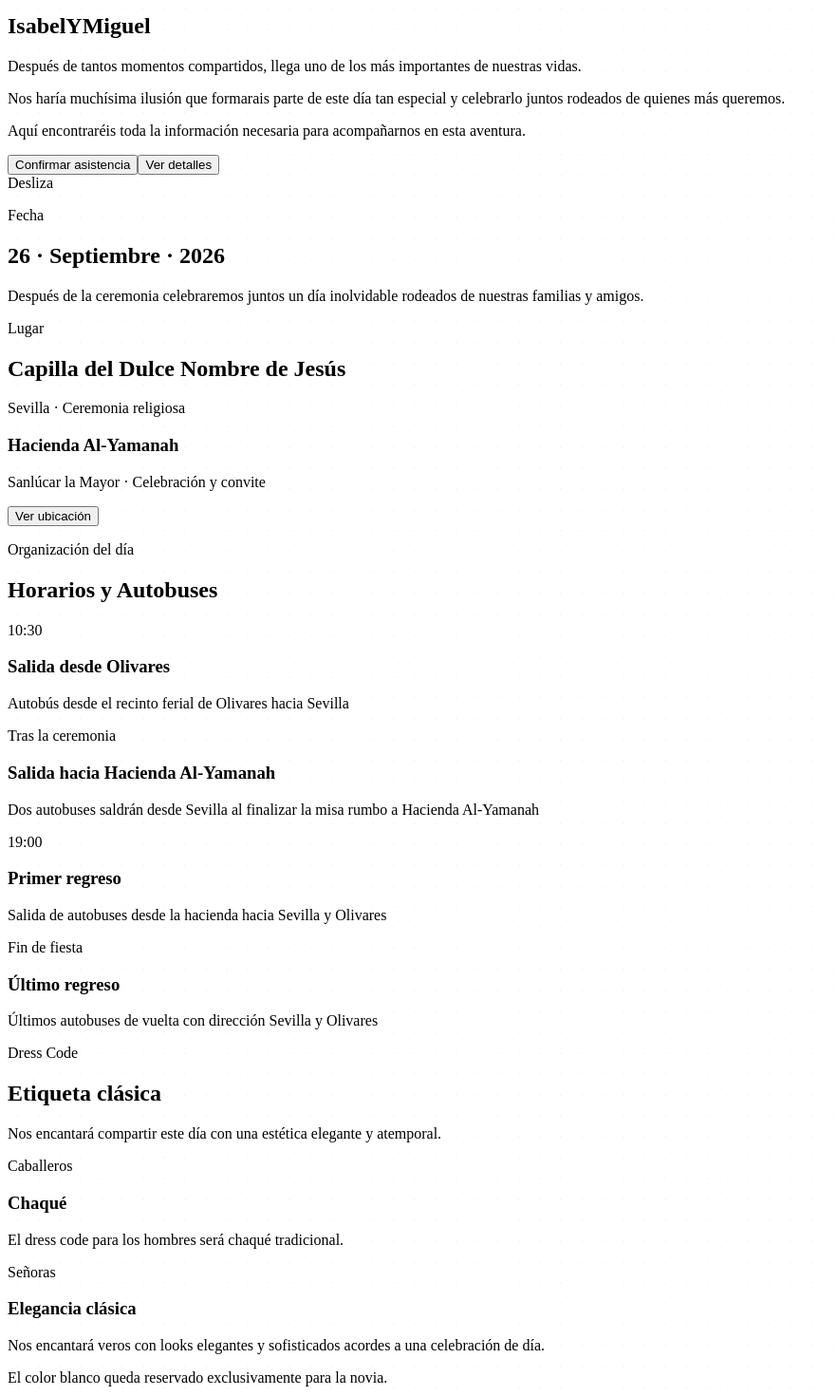
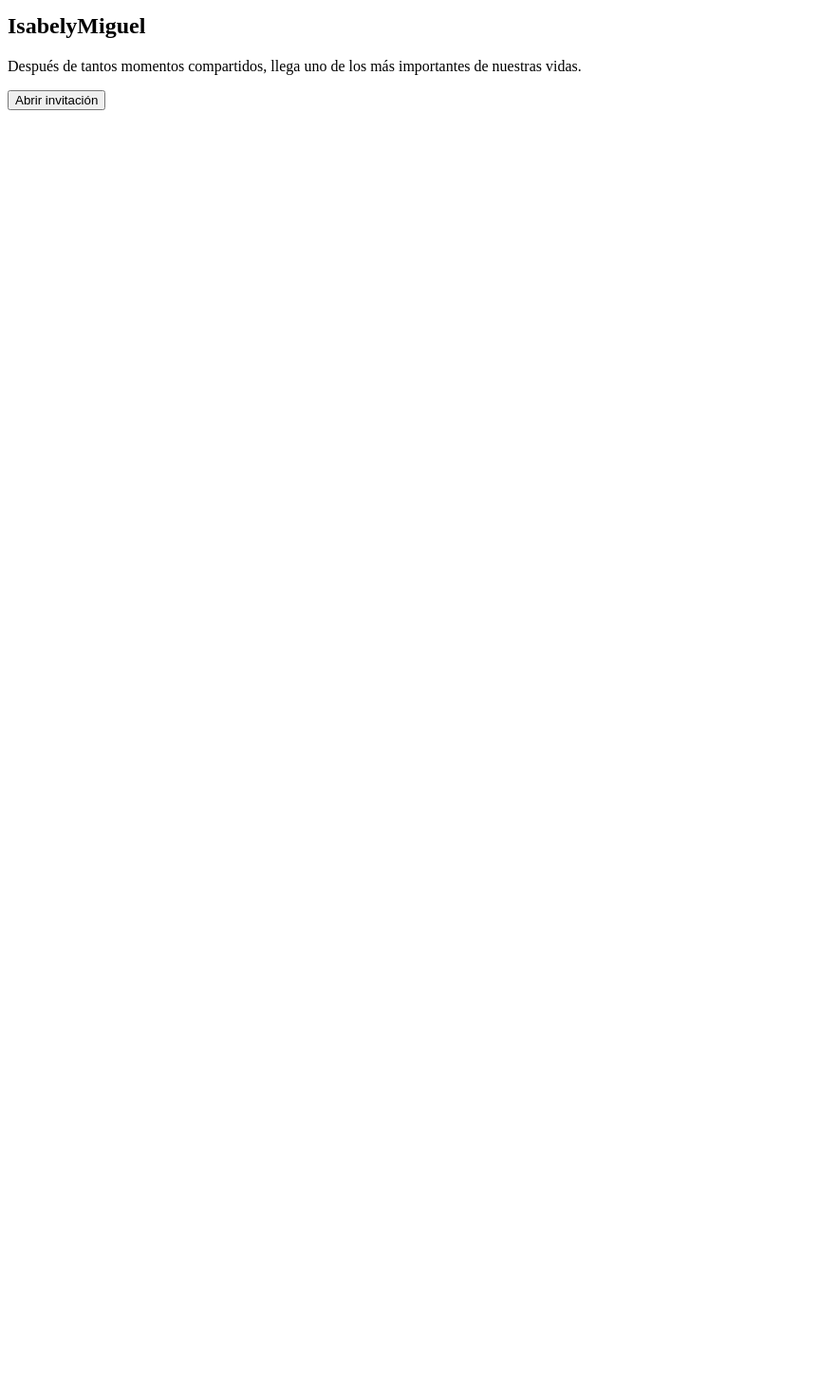
Before and after one commit to migueldevicente7-boop/boda-isabel-miguel, a Next.js app: page / in a window 1280 px wide. Shown: the part 40-1510 px from the top of the page at 95% size, without its empty margins (0-882 px from the left). After the commit the page ends 800 px from the top, so only its background shows below. Built offline with nearby package versions, Linux system fonts and the light colour scheme.

Commit message:
Update page.tsx

```diff
--- a/app/page.tsx
+++ b/app/page.tsx
@@ -1,317 +1,267 @@
+"use client";
+
+import { useState } from "react";
+
 export default function WeddingWebsite() {
-  const texture = {
-    backgroundImage:
-      'radial-gradient(rgba(31,58,68,0.03) 1px, transparent 1px)',
-    backgroundSize: '22px 22px',
-  };
+  const [opened, setOpened] = useState(false);
 
-  const schedule = [
+  const buses = [
     {
-      hora: '10:30',
-      titulo: 'Salida desde Olivares',
-      texto: 'Autobús desde el recinto ferial de Olivares hacia Sevilla',
+      hora: "10:30",
+      titulo: "Salida desde Olivares",
+      texto:
+        "Autobús desde el recinto ferial de Olivares hacia Sevilla.",
     },
     {
-      hora: 'Tras la ceremonia',
-      titulo: 'Salida hacia Hacienda Al‑Yamanah',
+      hora: "Tras la ceremonia",
+      titulo: "Salida hacia Hacienda Al-Yamanah",
       texto:
-        'Dos autobuses saldrán desde Sevilla al finalizar la misa rumbo a Hacienda Al‑Yamanah',
+        "Dos autobuses saldrán desde Sevilla al finalizar la misa rumbo a la hacienda.",
     },
     {
-      hora: '19:00',
-      titulo: 'Primer regreso',
+      hora: "19:00",
+      titulo: "Primer regreso",
       texto:
-        'Salida de autobuses desde la hacienda hacia Sevilla y Olivares',
+        "Un autobús vuelve hacia Sevilla y otro hacia Olivares.",
     },
     {
-      hora: 'Fin de fiesta',
-      titulo: 'Último regreso',
+      hora: "Fin de fiesta",
+      titulo: "Último regreso",
       texto:
-        'Últimos autobuses de vuelta con dirección Sevilla y Olivares',
+        "Últimos autobuses de vuelta con dirección Sevilla y Olivares.",
     },
   ];
 
   return (
+    <main className="min-h-screen bg-[#F6F0E8] text-[#1E3842] overflow-x-hidden">
+      {/* Fondo */}
       <div
-      className="min-h-screen bg-[#F4EFE7] text-[#1F3A44] font-serif overflow-hidden"
-      style={texture}
-    >
-      {/* Carta de apertura */}
-      <section className="relative min-h-screen flex items-center justify-center px-6 py-20">
-        <div className="absolute inset-0 bg-[linear-gradient(to_bottom,rgba(31,58,68,0.06),transparent)]" />
+        className="fixed inset-0 opacity-[0.04] pointer-events-none"
+        style={{
+          backgroundImage:
+            "radial-gradient(#1E3842 0.6px, transparent 0.6px)",
+          backgroundSize: "18px 18px",
+        }}
+      />
 
-        <div className="relative z-10 max-w-3xl bg-[#F8F4EE]/90 backdrop-blur-sm border border-[#DED2C5] rounded-[2.5rem] p-8 md:p-16 shadow-[0_20px_80px_rgba(31,58,68,0.12)]">
-          <p className="uppercase tracking-[0.35em] text-xs md:text-sm text-[#6B7B82] mb-8 text-center">
+      {/* HERO */}
+      <section className="relative min-h-screen flex flex-col items-center justify-center px-8 text-center">
+        <div className="absolute inset-0 bg-gradient-to-b from-[#1E3842]/10 to-transparent" />
+
+        <div className="relative z-10 max-w-xl">
+          <p className="uppercase tracking-[0.4em] text-xs text-[#425961] mb-8">
             Una carta para vosotros
           </p>
 
-          <div className="w-20 h-px bg-[#9C8B76] mx-auto mb-10" />
-
-          <h1 className="text-5xl md:text-8xl font-light text-center leading-none mb-12">
+          <h1 className="text-6xl md:text-7xl font-serif leading-none mb-6">
             Isabel
-            <span className="mx-4 text-[#A89781]">Y</span>
+            <span className="block text-[#8B7765] text-4xl md:text-5xl my-2">
+              y
+            </span>
             Miguel
           </h1>
 
-          <div className="space-y-6 text-lg md:text-xl leading-relaxed text-[#425961] max-w-2xl mx-auto text-center">
-            <p>
+          <p className="text-[#5B6B72] leading-8 text-lg mb-14">
             Después de tantos momentos compartidos, llega uno de los más
             importantes de nuestras vidas.
           </p>
 
-            <p>
-              Nos haría muchísima ilusión que formarais parte de este día tan
-              especial y celebrarlo juntos rodeados de quienes más queremos.
+          {!opened ? (
+            <button
+              onClick={() => setOpened(true)}
+              className="border border-[#1E3842] px-10 py-4 rounded-full tracking-[0.2em] uppercase text-sm hover:bg-[#1E3842] hover:text-white transition-all duration-500"
+            >
+              Abrir invitación
+            </button>
+          ) : (
+            <div className="animate-fadeIn space-y-20 mt-20">
+              {/* INTRO */}
+              <section className="bg-[#FAF7F2]/80 backdrop-blur-sm rounded-[40px] p-10 shadow-xl border border-[#E6DDD2]">
+                <p className="leading-9 text-[#4B5C63] text-lg">
+                  Nos haría muchísima ilusión que formarais parte de este día
+                  tan especial y celebrar juntos rodeados de quienes más
+                  queremos.
+                </p>
+              </section>
+
+              {/* FECHA */}
+              <section className="space-y-8">
+                <div>
+                  <p className="uppercase tracking-[0.3em] text-xs text-[#7A6C5D] mb-3">
+                    Fecha
                   </p>
 
-            <p>
-              Aquí encontraréis toda la información necesaria para acompañarnos
-              en esta aventura.
-            </p>
+                  <h2 className="text-4xl font-serif">
+                    26 · Septiembre · 2026
+                  </h2>
                 </div>
 
-          <div className="flex flex-col md:flex-row items-center justify-center gap-4 mt-14">
-            <button className="px-8 py-4 rounded-full bg-[#1F3A44] text-[#F4EFE7] tracking-[0.15em] uppercase text-sm hover:scale-105 transition-transform shadow-xl">
-              Confirmar asistencia
-            </button>
+                <p className="text-[#5B6B72] leading-8">
+                  Después de la ceremonia celebraremos juntos un día inolvidable
+                  rodeados de nuestras familias y amigos.
+                </p>
+              </section>
 
-            <button className="px-8 py-4 rounded-full border border-[#1F3A44]/20 bg-white/60 text-[#1F3A44] tracking-[0.15em] uppercase text-sm hover:bg-white transition-colors">
-              Ver detalles
-            </button>
-          </div>
+              {/* LUGARES */}
+              <section className="grid gap-6">
+                <div className="bg-[#1E3842] text-white rounded-[38px] p-8 shadow-2xl">
+                  <p className="uppercase tracking-[0.25em] text-xs mb-3 opacity-70">
+                    Ceremonia
+                  </p>
+
+                  <h3 className="text-3xl font-serif mb-2">
+                    Capilla del Dulce Nombre de Jesús
+                  </h3>
+
+                  <p className="opacity-80">Sevilla</p>
                 </div>
 
-        <div className="absolute bottom-10 left-1/2 -translate-x-1/2 text-[#6B7B82] text-sm tracking-[0.25em] uppercase animate-bounce">
-          Desliza
+                <div className="bg-[#E8DDD0] rounded-[38px] p-8 shadow-xl">
+                  <p className="uppercase tracking-[0.25em] text-xs mb-3 text-[#7A6C5D]">
+                    Celebración
+                  </p>
+
+                  <h3 className="text-3xl font-serif mb-2">
+                    Hacienda Al-Yamanah
+                  </h3>
+
+                  <p className="text-[#5B6B72]">Sanlúcar la Mayor</p>
                 </div>
               </section>
 
-      {/* Fecha y lugar */}
-      <section className="py-24 px-6">
-        <div className="max-w-5xl mx-auto grid md:grid-cols-2 gap-10 items-center">
-          <div className="bg-[#E8DED2] rounded-[2rem] p-10 shadow-lg">
-            <p className="uppercase tracking-[0.25em] text-sm mb-4 text-[#6D7D84]">
-              Fecha
-            </p>
-
-            <h2 className="text-4xl mb-6">26 · Septiembre · 2026</h2>
-
-            <p className="text-lg leading-relaxed text-[#435962]">
-              Después de la ceremonia celebraremos juntos un día inolvidable
-              rodeados de nuestras familias y amigos.
-            </p>
-          </div>
-
-          <div className="bg-[#1F3A44] text-[#F4EFE7] rounded-[2rem] p-10 shadow-2xl">
-            <p className="uppercase tracking-[0.25em] text-sm mb-4 text-[#C7B9A7]">
-              Lugar
-            </p>
-
-            <h2 className="text-4xl mb-4">
-              Capilla del Dulce Nombre de Jesús
-            </h2>
-
-            <p className="text-lg leading-relaxed text-[#D9D1C7] mb-4">
-              Sevilla · Ceremonia religiosa
-            </p>
-
-            <div className="w-full h-px bg-white/10 my-6" />
-
-            <h3 className="text-2xl mb-3 text-[#F4EFE7]">
-              Hacienda Al‑Yamanah
-            </h3>
-
-            <p className="text-lg leading-relaxed text-[#D9D1C7]">
-              Sanlúcar la Mayor · Celebración y convite
-            </p>
-
-            <button className="mt-8 border border-[#C7B9A7] px-6 py-3 rounded-full hover:bg-[#F4EFE7] hover:text-[#1F3A44] transition-colors">
-              Ver ubicación
-            </button>
-          </div>
-        </div>
-      </section>
-
-      {/* Horarios */}
-      <section className="py-24 px-6 bg-[#EFE7DD]">
-        <div className="max-w-5xl mx-auto">
-          <div className="text-center mb-16">
-            <p className="uppercase tracking-[0.25em] text-sm text-[#6D7D84] mb-4">
+              {/* AUTOBUSES */}
+              <section className="space-y-10">
+                <div>
+                  <p className="uppercase tracking-[0.3em] text-xs text-[#7A6C5D] mb-3">
                     Organización del día
                   </p>
 
-            <h2 className="text-5xl">Horarios y Autobuses</h2>
+                  <h2 className="text-4xl font-serif">
+                    Horarios y Autobuses
+                  </h2>
                 </div>
 
-          <div className="grid md:grid-cols-2 lg:grid-cols-4 gap-8">
-            {schedule.map((item, index) => (
+                <div className="grid gap-6">
+                  {buses.map((bus, i) => (
                     <div
-                key={index}
-                className="bg-white rounded-[2rem] p-8 shadow-md hover:-translate-y-1 transition-transform"
+                      key={i}
+                      className="bg-[#FAF7F2]/90 rounded-[35px] p-8 border border-[#E7DED4] shadow-lg"
                     >
-                <p className="text-3xl lg:text-4xl mb-6 text-[#1F3A44] leading-tight break-words">
-                  {item.hora}
+                      <p className="text-sm uppercase tracking-[0.25em] text-[#8B7765] mb-4">
+                        {bus.hora}
                       </p>
 
-                <h3 className="text-2xl mb-4 break-words leading-tight">
-                  {item.titulo}
+                      <h3 className="text-2xl font-serif mb-4 leading-tight break-words">
+                        {bus.titulo}
                       </h3>
 
-                <p className="text-[#5C6E75] leading-relaxed break-words">
-                  {item.texto}
+                      <p className="text-[#5B6B72] leading-7">
+                        {bus.texto}
                       </p>
                     </div>
                   ))}
                 </div>
+              </section>
+
+              {/* DRESS CODE */}
+              <section className="bg-[#1E3842] text-white rounded-[42px] p-10 shadow-2xl">
+                <p className="uppercase tracking-[0.3em] text-xs opacity-70 mb-4">
+                  Dress Code
+                </p>
+
+                <h2 className="text-4xl font-serif mb-8">
+                  Elegancia clásica
+                </h2>
+
+                <div className="space-y-5 text-white/85 leading-8">
+                  <p>
+                    Hombres de chaqué.
+                  </p>
+
+                  <p>
+                    Mujeres de manera elegante.
+                  </p>
+
+                  <p>
+                    El color blanco queda reservado para la novia.
+                  </p>
                 </div>
               </section>
 
-      {/* Dress Code */}
-      <section className="py-24 px-6 bg-[#F7F2EB]">
-        <div className="max-w-5xl mx-auto">
-          <div className="text-center mb-16">
-            <p className="uppercase tracking-[0.25em] text-sm text-[#6D7D84] mb-4">
-              Dress Code
+              {/* FORMULARIO */}
+              <section className="space-y-8">
+                <div>
+                  <p className="uppercase tracking-[0.3em] text-xs text-[#7A6C5D] mb-3">
+                    Confirmación
                   </p>
 
-            <h2 className="text-5xl mb-6">Etiqueta clásica</h2>
-
-            <p className="text-[#5C6E75] text-lg max-w-2xl mx-auto leading-relaxed">
-              Nos encantará compartir este día con una estética elegante y
-              atemporal.
-            </p>
+                  <h2 className="text-4xl font-serif">
+                    Nos encantará contar contigo
+                  </h2>
                 </div>
 
-          <div className="grid md:grid-cols-2 gap-8">
-            <div className="bg-white rounded-[2rem] p-10 shadow-lg border border-[#E6DBCF]">
-              <p className="uppercase tracking-[0.25em] text-sm text-[#6D7D84] mb-6">
-                Caballeros
-              </p>
-
-              <h3 className="text-3xl mb-6 text-[#1F3A44]">Chaqué</h3>
-
-              <p className="text-[#5C6E75] leading-relaxed text-lg">
-                El dress code para los hombres será chaqué tradicional.
-              </p>
-            </div>
-
-            <div className="bg-[#1F3A44] rounded-[2rem] p-10 shadow-2xl text-[#F4EFE7]">
-              <p className="uppercase tracking-[0.25em] text-sm text-[#C7B9A7] mb-6">
-                Señoras
-              </p>
-
-              <h3 className="text-3xl mb-6">Elegancia clásica</h3>
-
-              <p className="text-[#D9D1C7] leading-relaxed text-lg mb-4">
-                Nos encantará veros con looks elegantes y sofisticados acordes
-                a una celebración de día.
-              </p>
-
-              <p className="text-[#E8DED2] italic leading-relaxed text-lg">
-                El color blanco queda reservado exclusivamente para la novia.
-              </p>
-            </div>
-          </div>
-        </div>
-      </section>
-
-      {/* Confirmación */}
-      <section className="py-24 px-6">
-        <div className="max-w-3xl mx-auto bg-white rounded-[2.5rem] p-10 shadow-2xl border border-[#E2D8CC]">
-          <div className="text-center mb-10">
-            <p className="uppercase tracking-[0.25em] text-sm text-[#6D7D84] mb-4">
-              RSVP
-            </p>
-
-            <h2 className="text-5xl mb-4">Confirmación</h2>
-
-            <p className="text-[#5C6E75] text-lg">
-              Ayúdanos a organizarlo todo de la mejor manera posible.
-            </p>
-          </div>
-
-          <form className="space-y-6">
+                <div className="grid gap-5">
                   <input
                     type="text"
                     placeholder="Nombre y apellidos"
-              className="w-full border border-[#D8CEC2] bg-[#FAF8F5] rounded-2xl px-6 py-4 outline-none focus:ring-2 focus:ring-[#1F3A44]"
+                    className="bg-[#FAF7F2]/90 border border-[#DDD2C5] rounded-full px-7 py-5 outline-none focus:ring-2 focus:ring-[#1E3842]"
                   />
 
-            <div className="relative group">
-              <select className="appearance-none w-full border border-[#D8CEC2] bg-[#FAF8F5]/80 backdrop-blur-sm rounded-full px-6 py-5 outline-none focus:ring-2 focus:ring-[#1F3A44] text-[#425961] shadow-sm hover:shadow-md transition-all duration-300">
+                  <select className="bg-[#FAF7F2]/90 border border-[#DDD2C5] rounded-full px-7 py-5 outline-none focus:ring-2 focus:ring-[#1E3842]">
                     <option>¿Asistirás a la boda?</option>
-                <option>Sí, allí estaré</option>
+                    <option>Sí, asistiré</option>
                     <option>No podré asistir</option>
                   </select>
 
-              <div className="pointer-events-none absolute inset-y-0 right-6 flex items-center text-[#7B8A90] group-hover:text-[#1F3A44] transition-colors">
-                <svg
-                  xmlns="http://www.w3.org/2000/svg"
-                  className="h-5 w-5"
-                  fill="none"
-                  viewBox="0 0 24 24"
-                  stroke="currentColor"
-                  strokeWidth={1.5}
-                >
-                  <path
-                    strokeLinecap="round"
-                    strokeLinejoin="round"
-                    d="m19 9-7 7-7-7"
-                  />
-                </svg>
-              </div>
-            </div>
-
-            <div className="relative group">
-              <select className="appearance-none w-full border border-[#D8CEC2] bg-[#FAF8F5]/80 backdrop-blur-sm rounded-full px-6 py-5 outline-none focus:ring-2 focus:ring-[#1F3A44] text-[#425961] shadow-sm hover:shadow-md transition-all duration-300">
+                  <select className="bg-[#FAF7F2]/90 border border-[#DDD2C5] rounded-full px-7 py-5 outline-none focus:ring-2 focus:ring-[#1E3842]">
                     <option>¿Utilizarás el autobús?</option>
                     <option>Sí</option>
                     <option>No</option>
                   </select>
 
-              <div className="pointer-events-none absolute inset-y-0 right-6 flex items-center text-[#7B8A90] group-hover:text-[#1F3A44] transition-colors">
-                <svg
-                  xmlns="http://www.w3.org/2000/svg"
-                  className="h-5 w-5"
-                  fill="none"
-                  viewBox="0 0 24 24"
-                  stroke="currentColor"
-                  strokeWidth={1.5}
-                >
-                  <path
-                    strokeLinecap="round"
-                    strokeLinejoin="round"
-                    d="m19 9-7 7-7-7"
-                  />
-                </svg>
-              </div>
-            </div>
-
                   <textarea
-              placeholder="Alergias, intolerancias o información importante"
                     rows={5}
-              className="w-full border border-[#D8CEC2] bg-[#FAF8F5] rounded-2xl px-6 py-4 outline-none focus:ring-2 focus:ring-[#1F3A44]"
+                    placeholder="Alergias o intolerancias"
+                    className="bg-[#FAF7F2]/90 border border-[#DDD2C5] rounded-[30px] px-7 py-6 outline-none focus:ring-2 focus:ring-[#1E3842]"
                   />
 
-            <button className="w-full py-4 rounded-2xl bg-[#1F3A44] text-[#F4EFE7] text-lg tracking-wide hover:opacity-90 transition-opacity shadow-xl">
+                  <button className="bg-[#1E3842] text-white rounded-full py-5 tracking-[0.2em] uppercase text-sm hover:opacity-90 transition-all">
                     Enviar confirmación
                   </button>
-          </form>
                 </div>
               </section>
 
-      {/* Footer */}
-      <footer className="py-16 text-center border-t border-[#DCCFC2]">
-        <p className="tracking-[0.3em] uppercase text-sm text-[#6D7D84] mb-4">
-          Gracias por formar parte de este día
+              {/* FOOTER */}
+              <footer className="pt-10 pb-24 text-center">
+                <p className="text-[#7A6C5D] uppercase tracking-[0.35em] text-xs mb-4">
+                  Isabel y Miguel
                 </p>
 
-        <div className="w-16 h-px bg-[#9C8B76] mx-auto mb-6" />
-
-        <p className="text-[#5C6E75]">
-          Isabel y Miguel · Sevilla · 2026
+                <p className="text-[#5B6B72]">
+                  26 de septiembre de 2026
                 </p>
               </footer>
             </div>
+          )}
+        </div>
+      </section>
+
+      <style jsx>{`
+        .animate-fadeIn {
+          animation: fadeIn 1.4s ease;
+        }
+
+        @keyframes fadeIn {
+          from {
+            opacity: 0;
+            transform: translateY(30px);
+          }
+          to {
+            opacity: 1;
+            transform: translateY(0);
+          }
+        }
+      `}</style>
+    </main>
   );
 }
```
Lines whose indentation alone changed are shown as unchanged.
